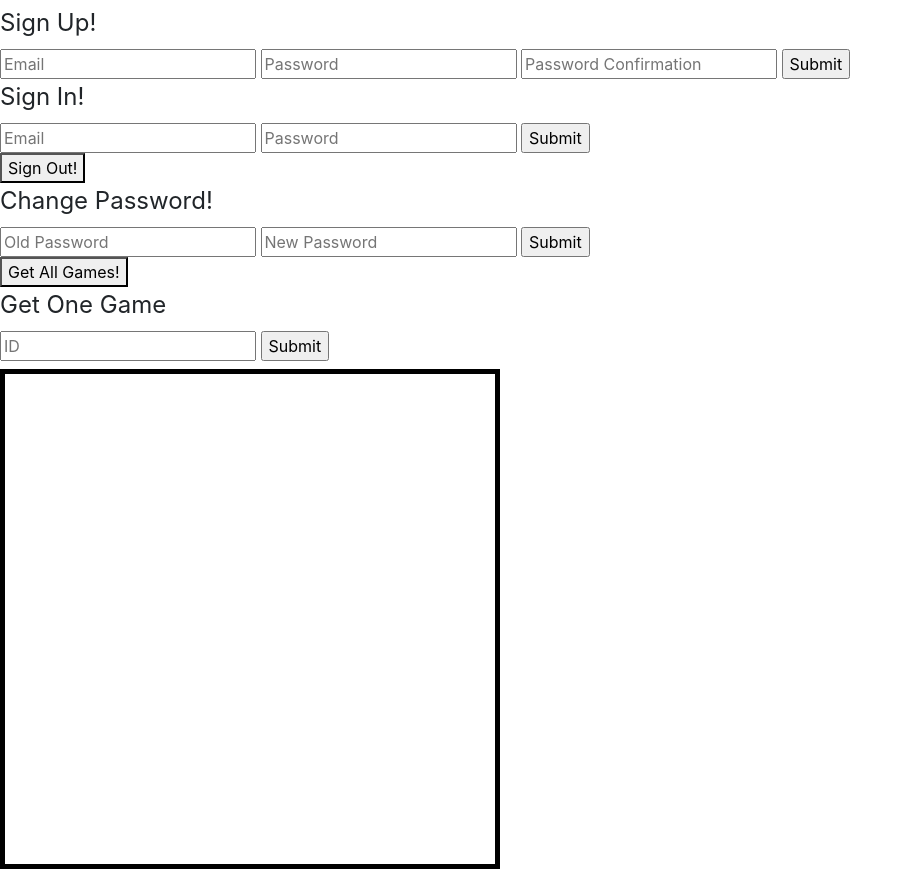
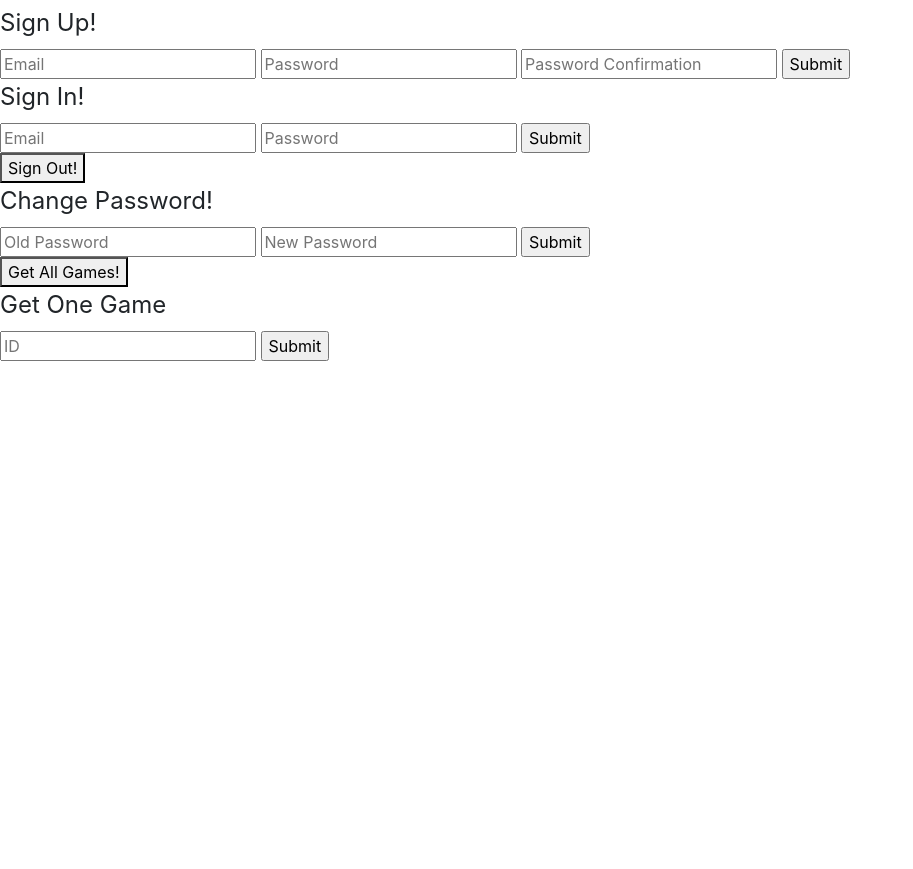
Before and after one commit to ebrault/tictactoe-client, a website built with webpack: page index.html in a window 1280 px wide. Shown: the part 51-920 px from the top of the page, without its empty margins (0-913 px from the left). After the commit the page ends 800 px from the top, so only its background shows below. Built offline with nearby package versions, Linux system fonts and the light colour scheme.

Commit message:
Made Changes
Testing

```diff
--- a/index.html
+++ b/index.html
@@ -46,8 +46,6 @@
   </header>
   <div id="game-board">
   </div>
-  <div style="width:500px;height:500px;border:5px solid black">
-  </div>
   <footer>
   </footer>
 </body>
```
